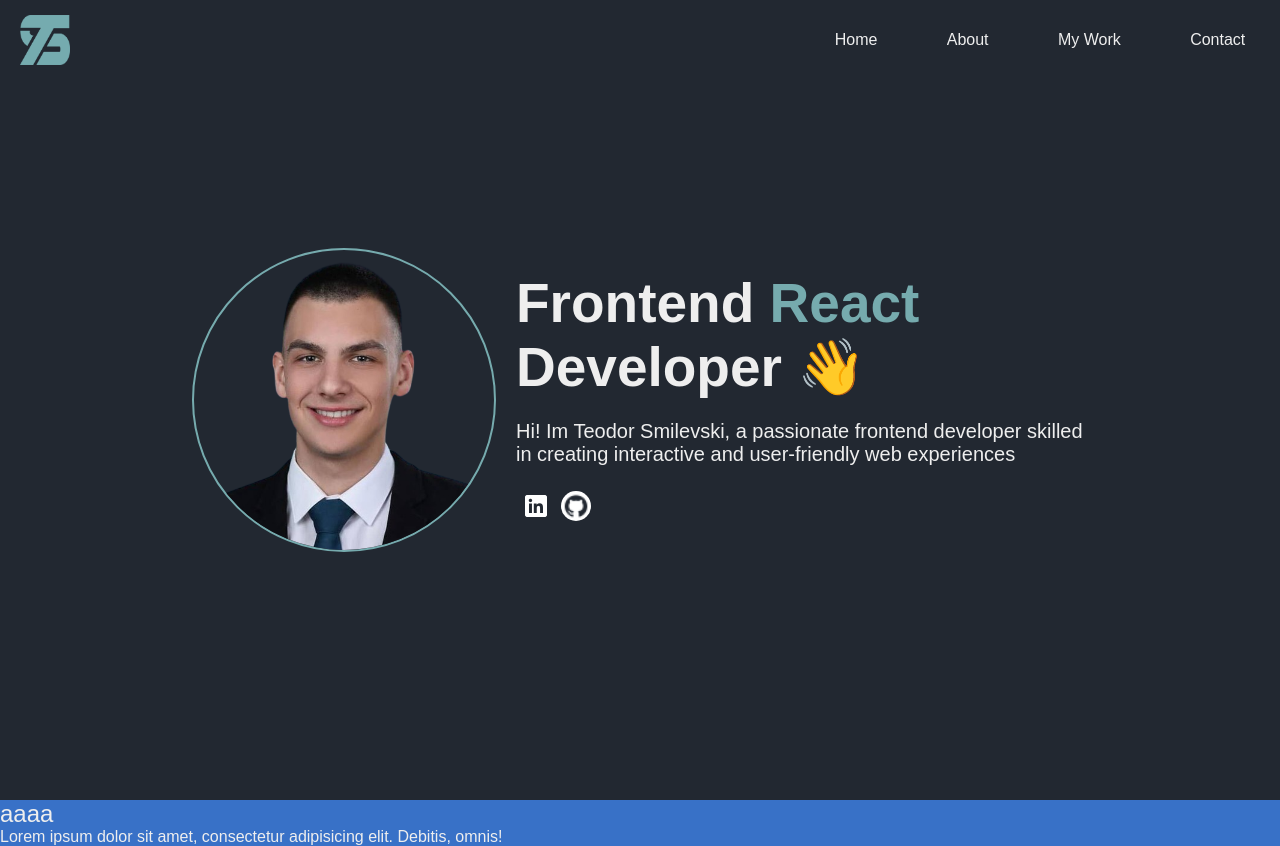
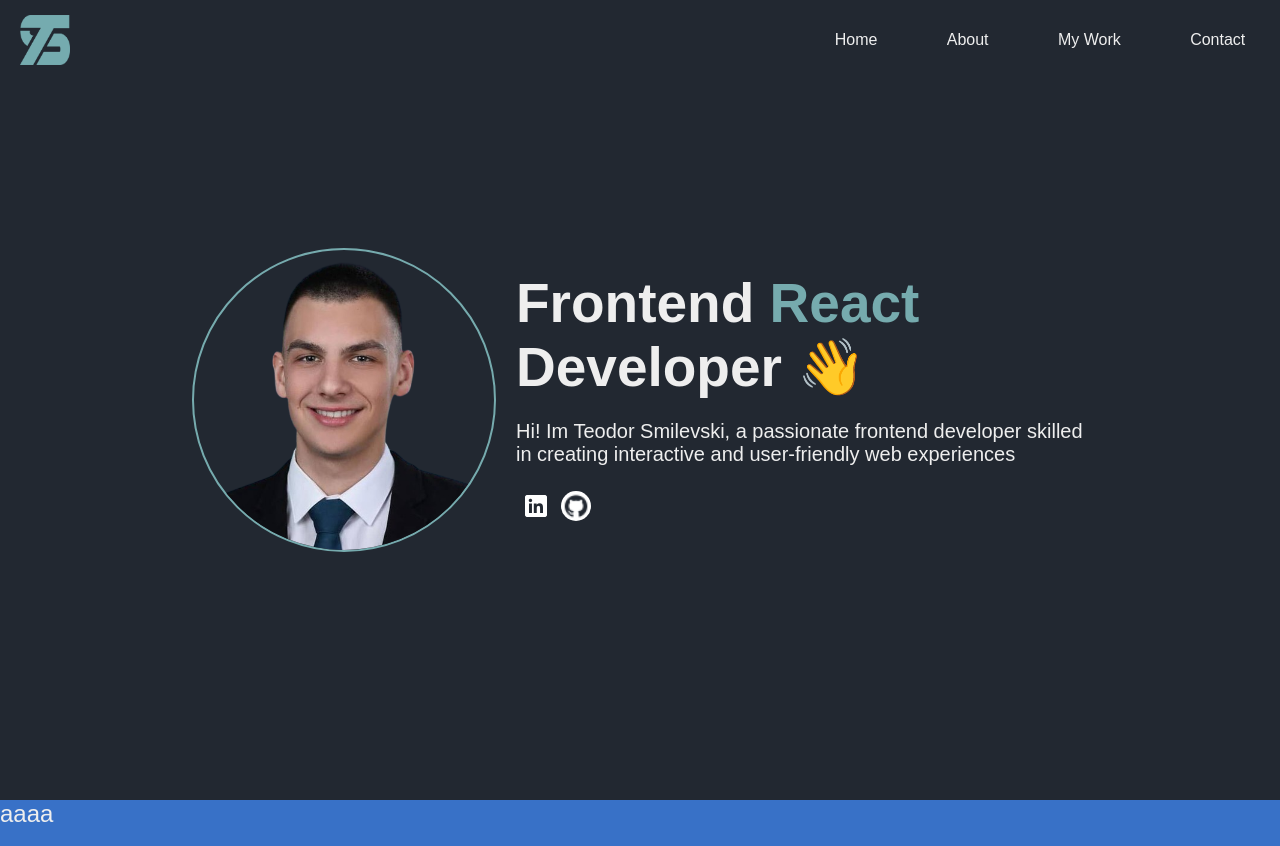
Before and after one commit to teodorSmilevski/personal-portfolio, a React (Vite) app: page / in a window 1280 px wide. Built offline with nearby package versions, Linux system fonts and the light colour scheme.

Commit message:
New icons

```diff
--- a/src/components/Technologies.jsx
+++ b/src/components/Technologies.jsx
@@ -5,10 +5,7 @@ export default function Technologies() {
       PUT 5 ICONS
       CHANGE COLOR - PURPLE??? */}
       <h1>aaaa</h1>
-      <p>
-        Lorem ipsum dolor sit amet, consectetur adipisicing elit. Debitis,
-        omnis!
-      </p>
+      <img src="" alt="" />
     </section>
   );
 }
```
